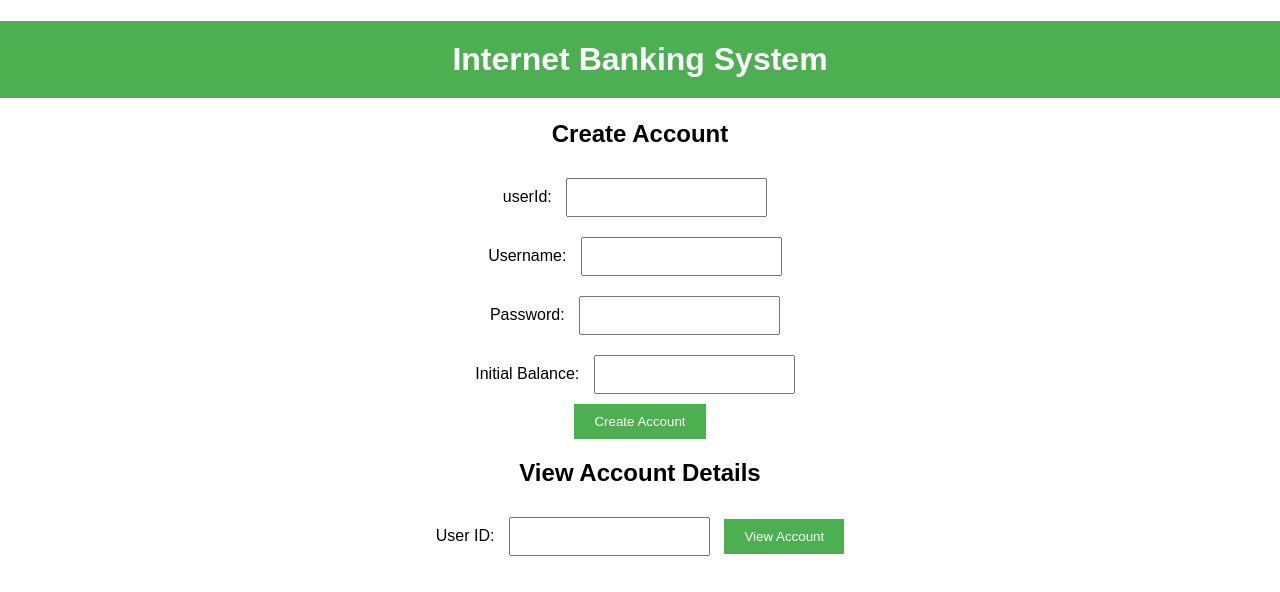
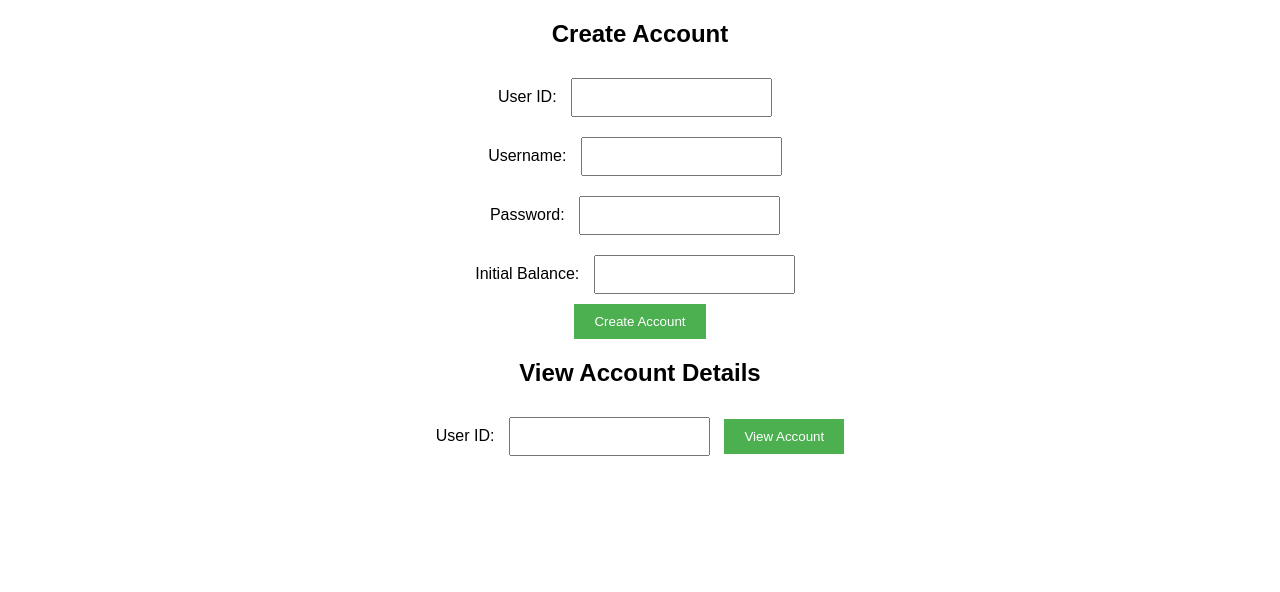
Before and after one commit to Selvarani-21/PROJECT_IBS, a website: page Index.html in a window 1280 px wide. Drawn offline with Linux system fonts and the light colour scheme.

Commit message:
code edited

```diff
--- a/Index.html
+++ b/Index.html
@@ -4,16 +4,11 @@
   <meta charset="UTF-8">
   <meta name="viewport" content="width=device-width, initial-scale=1.0">
   <title>Internet Banking System</title>
-  <link rel="stylesheet" href="style.css">
 </head>
 <body>
-
-  <h1>Internet Banking System</h1>
-
-  <!-- Create Account Form -->
   <h2>Create Account</h2>
   <form id="createForm">
-    <label for="userId">userId:</label>
+    <label for="userId">User ID:</label>
     <input type="number" id="userId" name="userId" required>
     <br>
     <label for="username">Username:</label>
@@ -28,7 +23,6 @@
     <button type="submit">Create Account</button>
   </form>
 
-  <!-- View Account Form -->
   <h2>View Account Details</h2>
   <form id="viewForm">
     <label for="viewuserId">User ID:</label>
@@ -36,8 +30,8 @@
     <button type="submit">View Account</button>
   </form>
 
-  <div id="accountDetails"></div>
+  <script src="script.js"></script>
+  <link rel="stylesheet" href="style.css">
 
-  <script src="script.js"></script>
 </body>
 </html>
```
